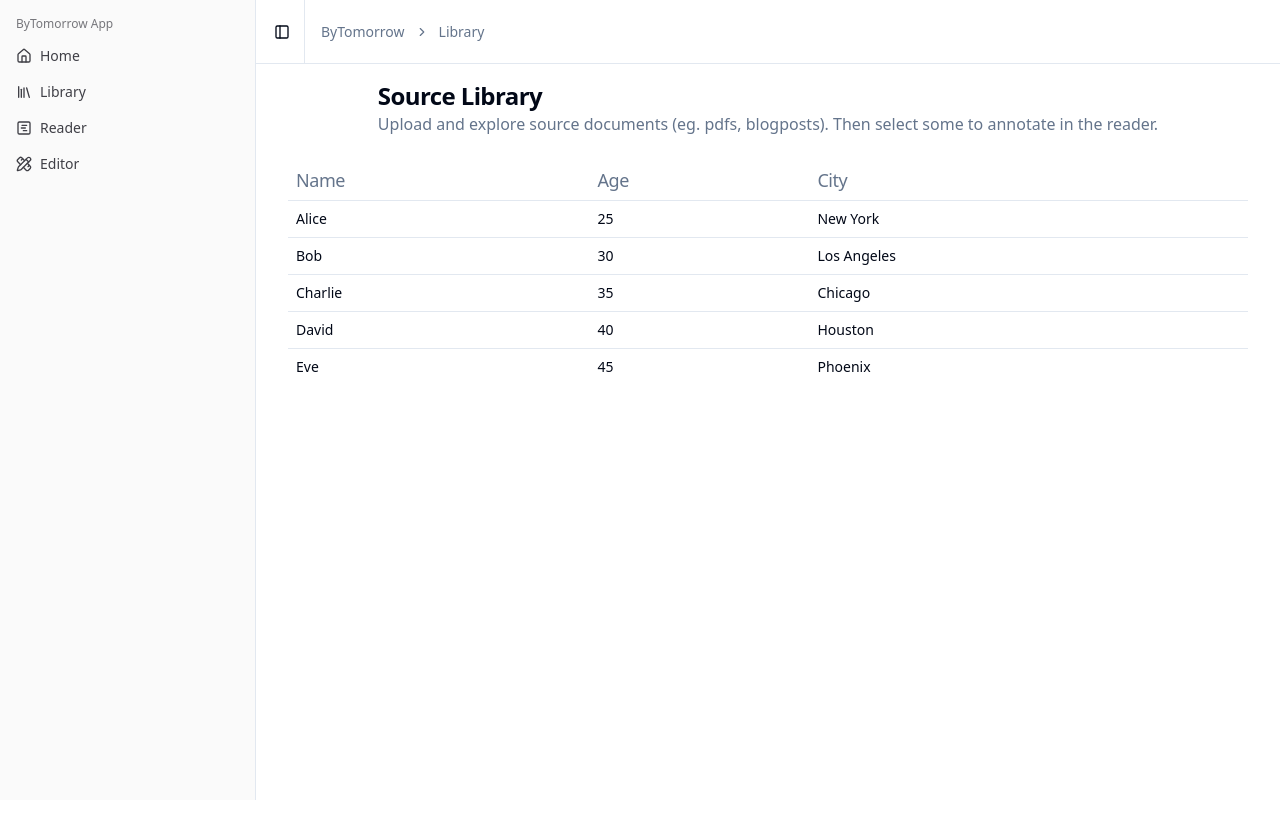
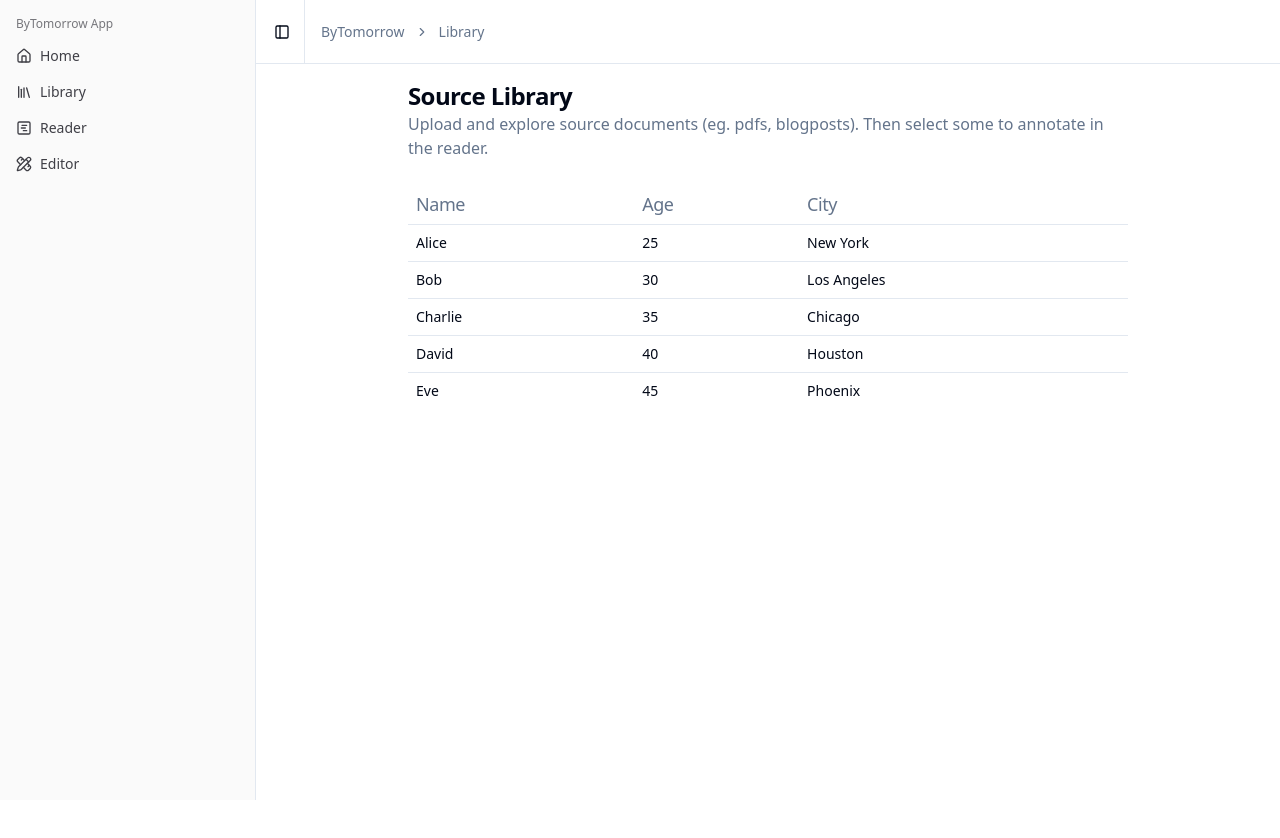
Before and after one commit to drothermel/by-tomorrow-app, a SvelteKit app in the folder by-tomorrow/: page /library in a window 1280 px wide. Shown: the top 838 px of the page. Built offline with nearby package versions, Linux system fonts and the light colour scheme.

Commit message:
fix the width settings to match between data table and title

```diff
--- a/by-tomorrow/src/routes/library/+page.svelte
+++ b/by-tomorrow/src/routes/library/+page.svelte
@@ -3,8 +3,10 @@
 	import Label from '$lib/components/ui/label/label.svelte'
 </script>
 
-<div class="hidden h-full flex-1 flex-col px-4 md:flex">
-	<div class="flex flex-col items-center justify-between space-y-2 gap-4">
+<div class="flex h-full flex-1 flex-col items-center px-4">
+	<div
+		class="flex flex-col w-full sm:w-5/6 md:w-4/5 lg:w-3/4 xl:3/5 justify-between space-y-2 gap-4"
+	>
 		<div>
 			<h2 class="text-2xl font-bold tracking-tight text-balance">
 				Source Library
```
